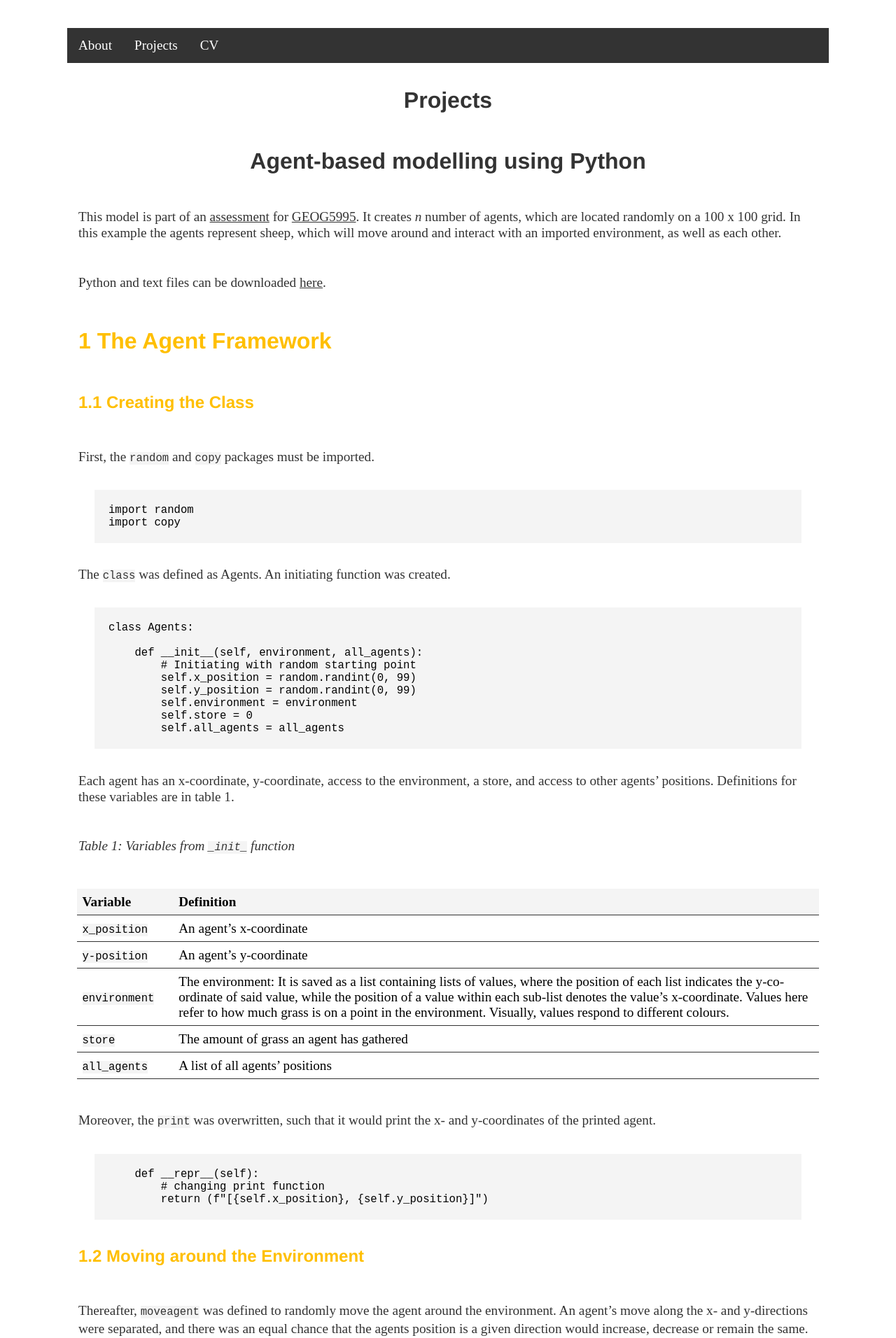
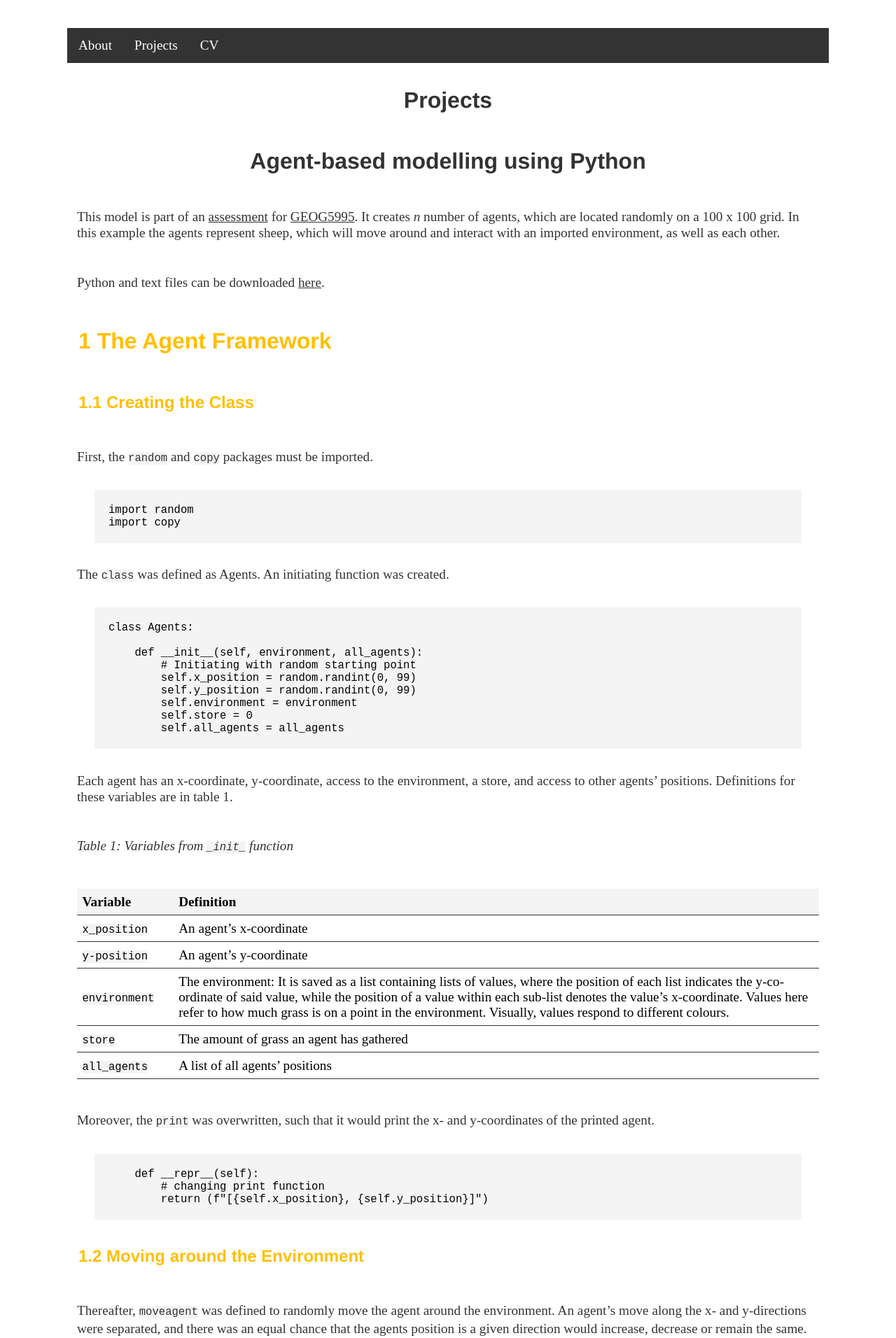
Before and after one commit to lena-kilian/lena-kilian.github.io, a Jekyll site: the page built from abm/index.md, in a window 1280 px wide. Shown: the top 1912 px of the page at 70% size. Built offline with Jekyll 4.4.1, drawn with Linux system fonts in a browser that asks for light colours; our own code applies the rules of GitHub Pages for plain Markdown files.

Commit message:
Update main.css

```diff
--- a/css/main.css
+++ b/css/main.css
@@ -126,7 +126,7 @@
     line-height: 1.2em;
     font-family:'Sans Serif';
     color: #333;
-    padding: 14px 16px;
+    padding: 14px;
 }
 
 code {
```
